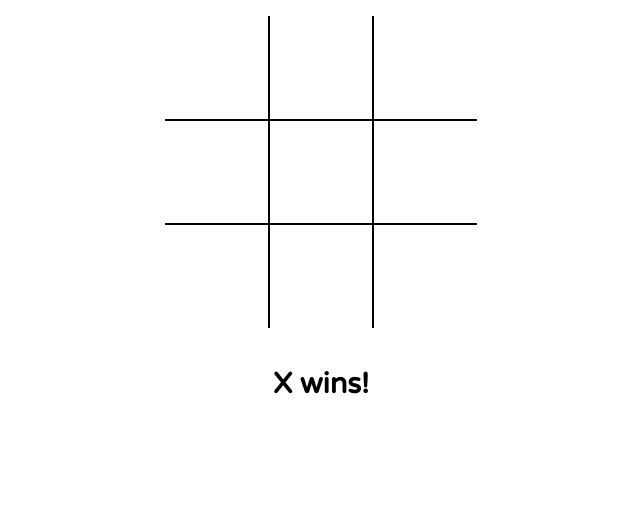
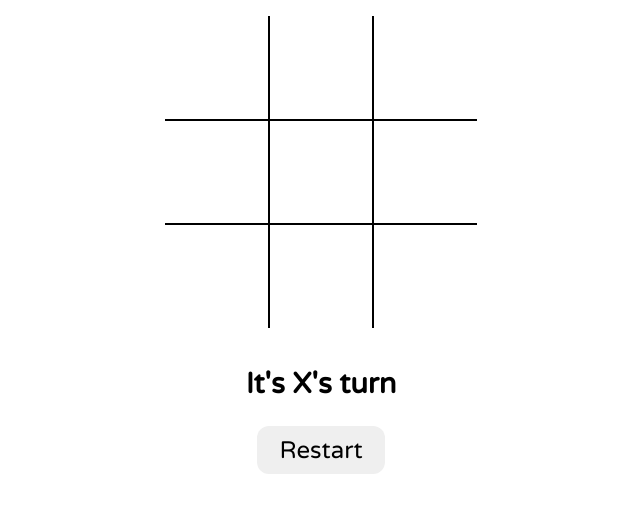
Before and after one commit to Centigrams/tic-tac-toe, a plain HTML site: page index.html in a window 1280 px wide. Shown: the part 94-606 px from the top of the page, without its empty margins (319-959 px from the left). Drawn offline with Linux system fonts and the light colour scheme.

Commit message:
Add restart button.

```diff
--- a/index.html
+++ b/index.html
@@ -27,8 +27,10 @@
             <div class="cell" data-cell="7"></div>
             <div class="cell" data-cell="8"></div>
         </div>
-        <h2 class="game-status">X wins!</h2>
+        <h2 class="game-status">It's X's turn</h2>
     </main>
+
+    <button class="reset-button">Restart</button>
 
     <script src="script.js" rel="script"></script>
 </body>
```
